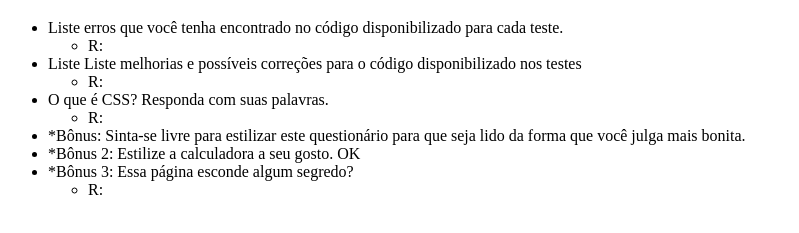
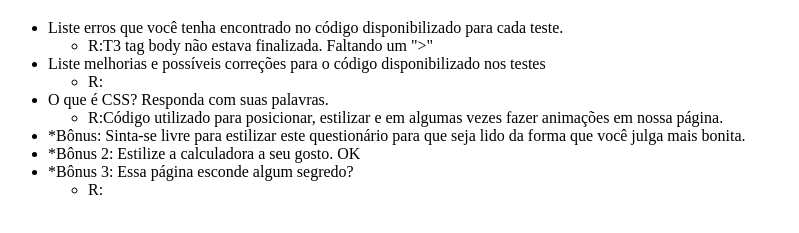
Before and after one commit to CristianoAndrade/Igni-oDigitalTeste, a plain HTML site: page src/t5/index.html in a window 1280 px wide. Shown: the part 61-294 px from the top of the page, without its empty margins (0-799 px from the left). Drawn offline with Linux system fonts and the light colour scheme.

Commit message:
T3 correção da tag body, T5 respondendo questionário.

```diff
--- a/src/t5/index.html
+++ b/src/t5/index.html
@@ -12,11 +12,11 @@
 		<li>
 			Liste erros que você tenha encontrado no código disponibilizado para cada teste.
 			<ul>
-				<li>R:</li>
+				<li>R:T3 tag body não estava finalizada. Faltando um ">"</li>
 			</ul>
 		</li>
 		<li>
-			Liste Liste melhorias e possíveis correções para o código disponibilizado nos testes
+			Liste melhorias e possíveis correções para o código disponibilizado nos testes
 			<ul>
 				<li>R:</li>
 			</ul>
@@ -24,7 +24,7 @@
 		<li>
 			O que é CSS? Responda com suas palavras.
 			<ul>
-				<li>R:</li>
+				<li>R:Código utilizado para posicionar, estilizar e em algumas vezes fazer animações em nossa página.</li>
 			</ul>
 		</li>
 		<li>
```
Also changed, not shown: src/t3/index.html (+1 -1 lines).
